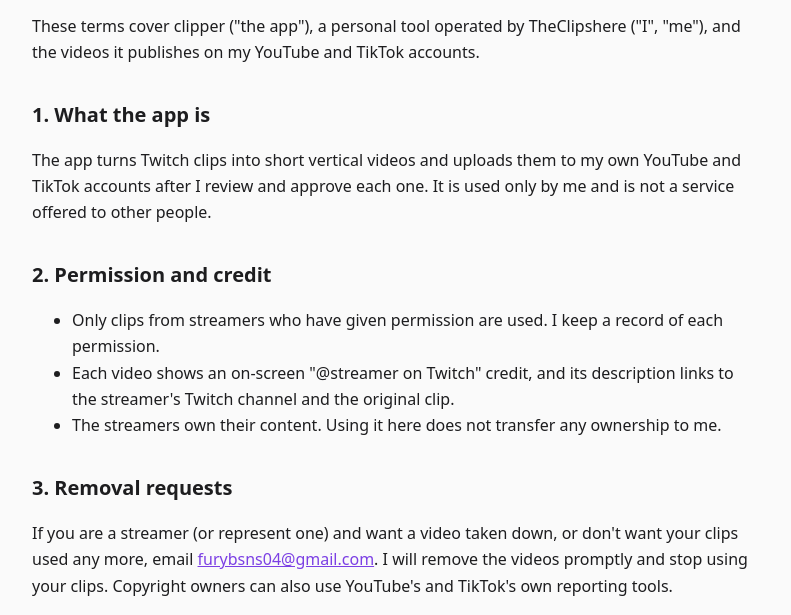
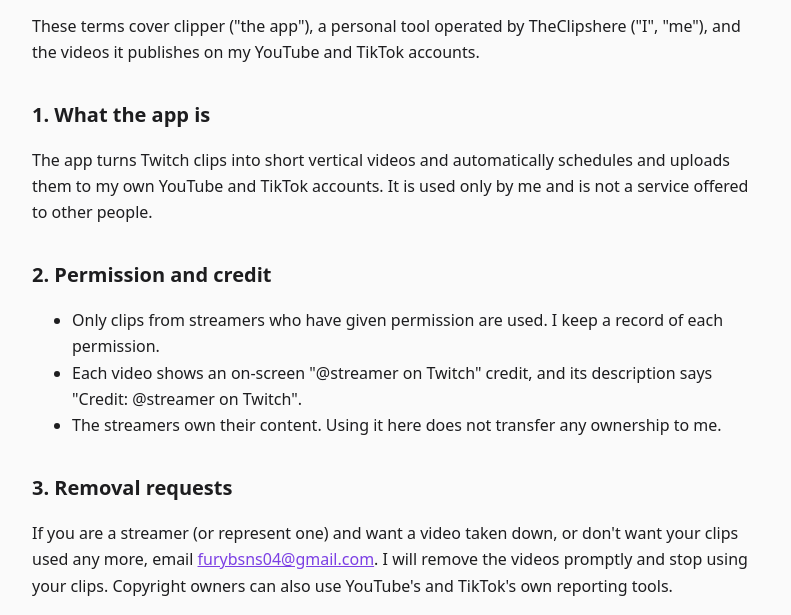
Before and after one commit to theclipshere/theclipshere.github.io, a plain HTML site: page terms.html in a window 1280 px wide. Shown: the part 185-800 px from the top of the page, without its empty margins (244-1035 px from the left). Drawn offline with Linux system fonts and the light colour scheme.

Commit message:
Add files via upload

```diff
--- a/terms.html
+++ b/terms.html
@@ -19,15 +19,15 @@
     and the videos it publishes on my YouTube and TikTok accounts.</p>
 
   <h2>1. What the app is</h2>
-  <p>The app turns Twitch clips into short vertical videos and uploads them to my own YouTube and
-    TikTok accounts after I review and approve each one. It is used only by me and is not a service
-    offered to other people.</p>
+  <p>The app turns Twitch clips into short vertical videos and automatically schedules and uploads
+    them to my own YouTube and TikTok accounts. It is used only by me and is not a service offered to
+    other people.</p>
 
   <h2>2. Permission and credit</h2>
   <ul>
     <li>Only clips from streamers who have given permission are used. I keep a record of each permission.</li>
-    <li>Each video shows an on-screen "@streamer on Twitch" credit, and its description links to the
-      streamer's Twitch channel and the original clip.</li>
+    <li>Each video shows an on-screen "@streamer on Twitch" credit, and its description says
+      "Credit: @streamer on Twitch".</li>
     <li>The streamers own their content. Using it here does not transfer any ownership to me.</li>
   </ul>
 
```
Also changed, not shown: index.html (+4 -3 lines), privacy.html (+1 -1 lines).
